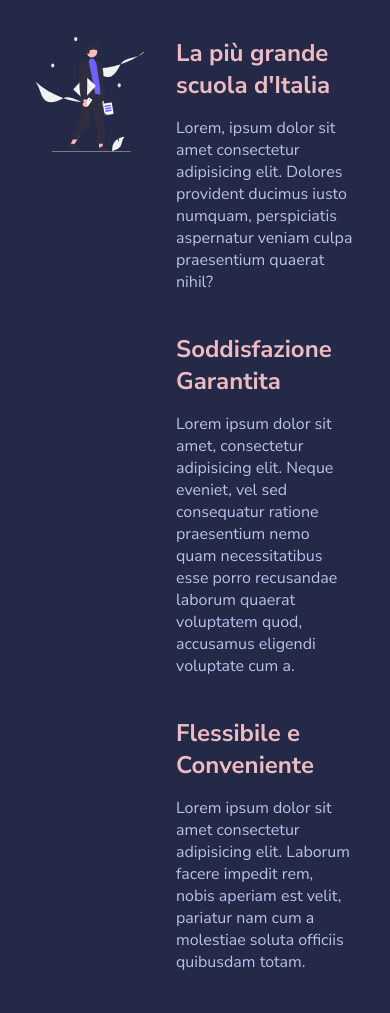
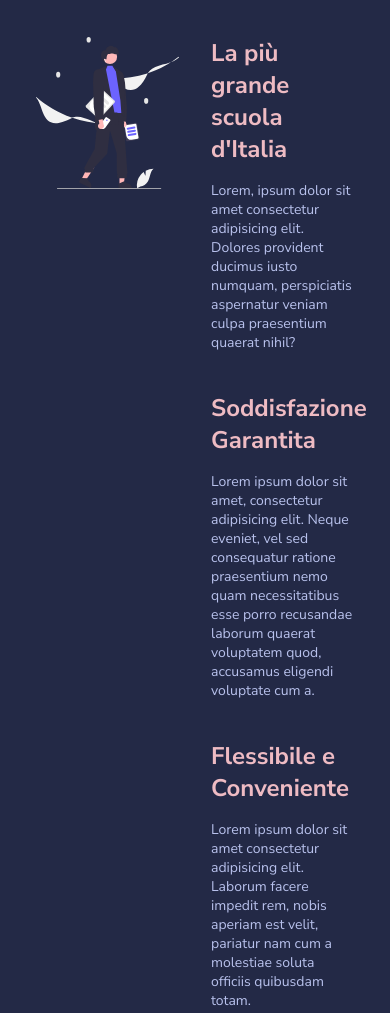
Before and after one commit to Mario-Arista/html-css-resp-wannabe, a plain HTML site: page index.html in a window 390 px wide. Shown: the part 1709-2722 px from the top of the page. Drawn offline with Linux system fonts and the light colour scheme.

Commit message:
Fixed tablet media querry

```diff
--- a/css/style.css
+++ b/css/style.css
@@ -134,4 +134,25 @@ img {
     .container {
         width: 100%;
     }
+
+    .why-us .col-left {
+        width: 50%;
+    }
+
+    .why-us .col-right {
+        width: 50%;
+    }
+
+    p {
+        font-size: 14px;
+    }
+
+    p {
+        font-size: 14px;
+    }
+
+    .card p {
+        font-size: 16px;
+    }
 }
+}
```
